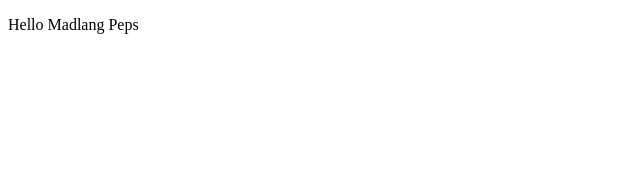
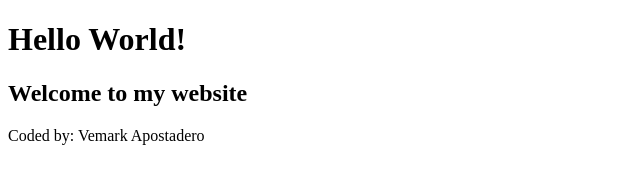
Before and after one commit to Vemark1101/sample_activity_1, a plain HTML site: page index.html in a window 1280 px wide. Shown: the whole page, without its empty margins (0-640 px from the left). Drawn offline with Linux system fonts and the light colour scheme.

Commit message:
Update index.html

```diff
--- a/index.html
+++ b/index.html
@@ -3,17 +3,13 @@
 <head>
     <meta charset="UTF-8">
     <meta name="viewport" content="width=device-width, initial-scale=1.0">
-    <title>Document</title>
+    <title>Sample Hands-on Activity 1</title>
 </head>
+
 <body>
-
-    <head>
-        <title>My Web Page</title>
-    </head>
-
-    <body>
-        <p>Hello Madlang Peps</p>
-    </body>
+    <h1>Hello World!</h1>
+    <h2>Welcome to my website</h2>
+    <p>Coded by: Vemark Apostadero </p>
 
 </body>
 </html>
```
